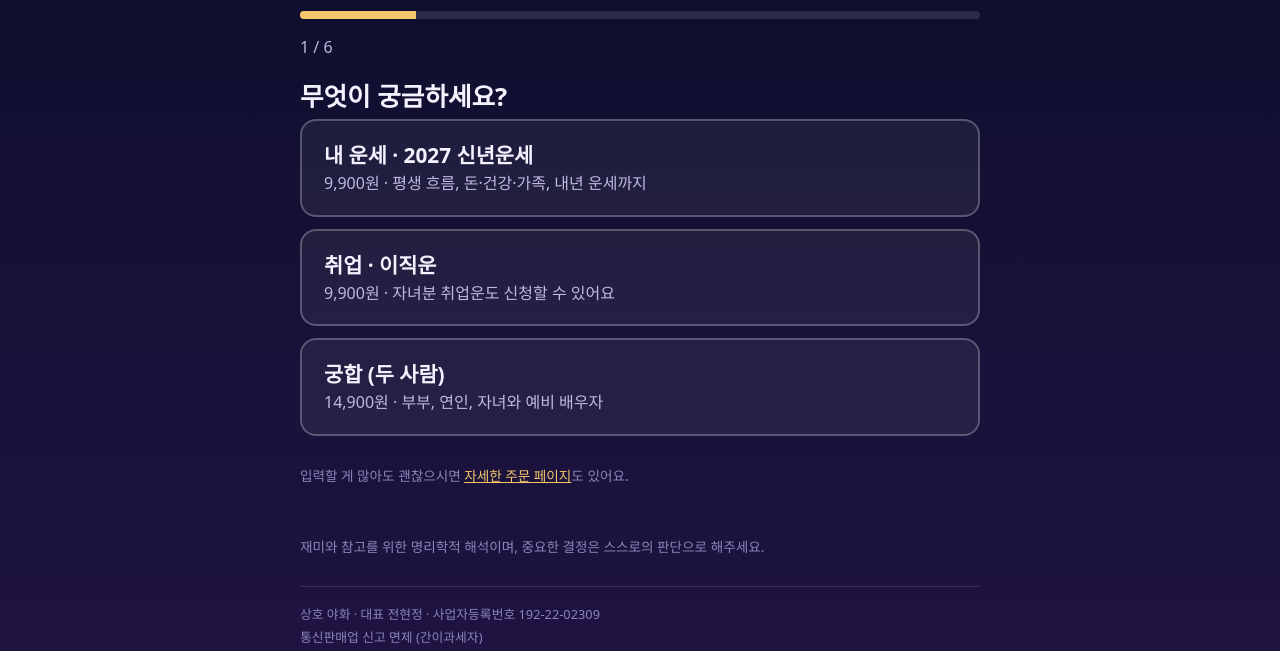
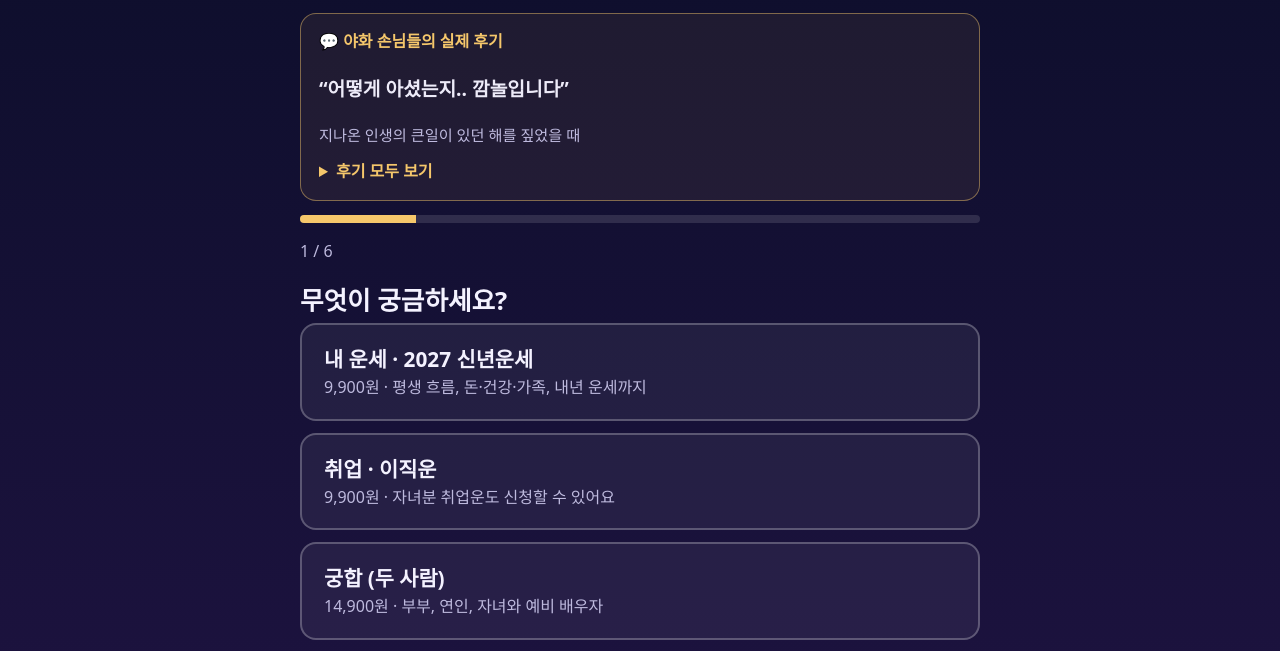
Before and after one commit to seol21200250-png/seol21200250-png.github.io, a plain HTML site: page easy.html in a window 1280 px wide. Shown: the part 149-800 px from the top of the page. Drawn offline with Linux system fonts and the light colour scheme.

Commit message:
간편 주문: 실제 후기 칸
Co-Authored-By: Claude Opus 5.5 <noreply@anthropic.com>
Claude-Session: https://claude.ai/code/session_01QDS53b8399mERAzoY6SUeQ

```diff
--- a/easy.html
+++ b/easy.html
@@ -34,6 +34,13 @@ textarea.big-in{min-height:110px}
 .err{font-size:1.1rem;text-align:center}
 .step{display:none}.step.show{display:block}
 .pay{font-size:1.25rem;line-height:1.8}
+.rv{margin:16px 0 4px;border:1px solid rgba(245,199,107,.45);border-radius:16px;padding:14px 18px;background:rgba(245,199,107,.07)}
+.rv-h{font-size:1rem;color:var(--gold);font-weight:800;margin-bottom:6px}
+.rv-q{font-size:1.2rem;color:var(--text);font-weight:700;line-height:1.5;min-height:3em;display:flex;align-items:center;transition:opacity .4s}
+.rv-c{font-size:.95rem;color:var(--sub);margin-top:4px}
+.rv details{margin-top:10px}.rv summary{cursor:pointer;color:var(--gold);font-weight:700;font-size:1rem}
+.rv ul{list-style:none;padding:0;margin:10px 0 0}.rv li{padding:10px 0;border-top:1px solid rgba(255,255,255,.1)}
+.rv li b{display:block;color:var(--text);font-size:1.1rem}.rv li span{font-size:.95rem;color:var(--sub)}
 </style>
 </head>
 <body>
@@ -41,6 +48,12 @@ textarea.big-in{min-height:110px}
   <span class="tag">夜化 · 하루의 답은, 밤에 있다</span>
   <h1>夜化 간편 주문</h1>
   <p style="margin:4px 0 0">버튼만 누르면 돼요. 모르는 건 <strong>"모름"</strong>을 누르셔도 괜찮아요.</p>
+  <div class="rv" id="rv">
+    <div class="rv-h">💬 야화 손님들의 실제 후기</div>
+    <div class="rv-q" id="rvq"></div>
+    <div class="rv-c" id="rvc"></div>
+    <details><summary>후기 모두 보기</summary><ul id="rvl"></ul></details>
+  </div>
   <div class="bar"><i id="bar"></i></div>
   <div style="display:flex;justify-content:space-between;align-items:center">
     <div class="stepno" id="stepno"></div>
@@ -313,5 +326,24 @@ $("copyAcc").onclick = () => { copy("3333383553064"); $("copyAcc").textContent =
 $("goKakao").addEventListener("click", () => copy(text));
 show(0, true);
 </script>
+<script>
+const REVIEWS = [   // 손님이 실제로 한 말 그대로 (이름은 넣지 않음)
+  ["“소름이에요… 2004 딸이에요”", "2004년에 자식운이 들어온다고 말씀드렸을 때"],
+  ["“어떻게 아셨는지.. 깜놀입니다”", "지나온 인생의 큰일이 있던 해를 짚었을 때"],
+  ["“말씀주신 대로 운이 좋고 잘 풀렸습니다~”", "몇 달 뒤 다시 연락 주신 손님 · 조심하라던 일도 무사히"],
+  ["“해주신 모든 말들 제 얘기예요ㅠ”", "요즘 마음고생을 짚어드렸을 때"],
+  ["“정확하시네요 ㅎㅎ”", "돈이냐 승진이냐, 갈림길에서의 선택을 맞췄을 때"],
+  ["“진짜 모이면 쓸 일 생기는 거 진짜… 적금이라도 하나 해야겠어요”", "돈이 새는 이유를 말씀드렸을 때"],
+  ["“너무 잘 맞추시는 것 같아 깜놀했습니다”", "상담을 마치며"],
+  ["“돈 주고 보는 것보다 훨씬 잘 보세요~”", "상담을 마치며"],
+];
+(function () {
+  const q = document.getElementById("rvq"), c = document.getElementById("rvc");
+  document.getElementById("rvl").innerHTML = REVIEWS.map(([a, b]) => `<li><b>${a}</b><span>${b}</span></li>`).join("");
+  let i = 0;
+  function show() { q.style.opacity = 0; setTimeout(() => { q.textContent = REVIEWS[i][0]; c.textContent = REVIEWS[i][1]; q.style.opacity = 1; i = (i + 1) % REVIEWS.length; }, 300); }
+  show(); setInterval(show, 4500);
+})();
+</script>
 </body>
 </html>
```
